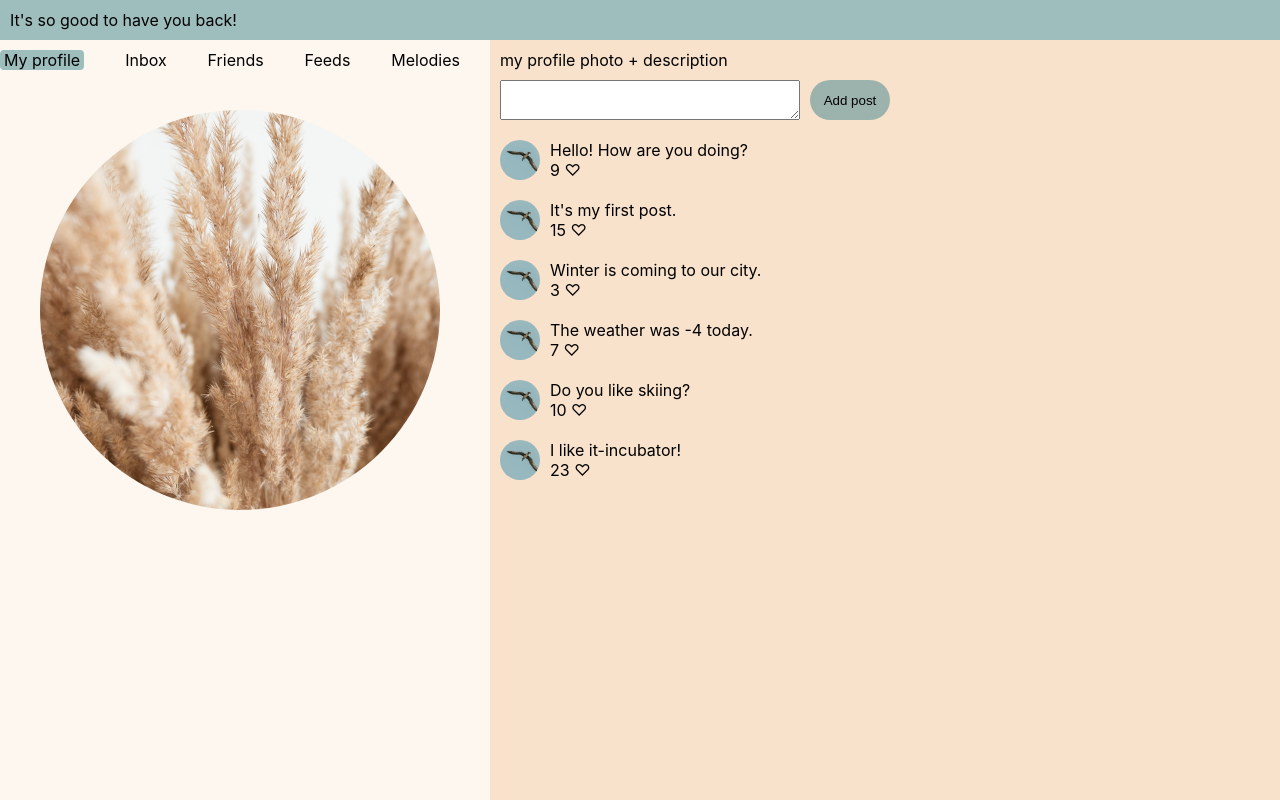
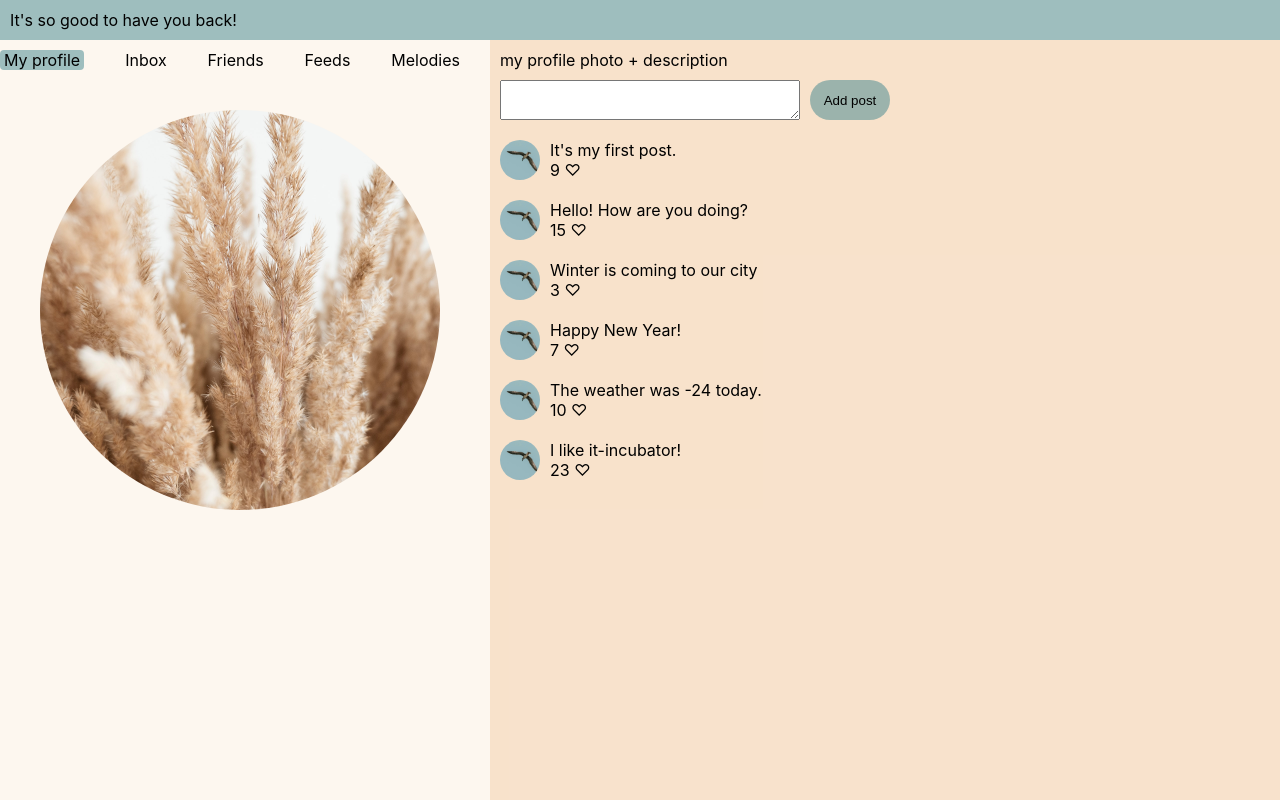
Before and after one commit to eliseevais/3-social-network-incubator, a React (Create React App) app: page /myprofile in a window 1280 px wide. Built offline with nearby package versions, Linux system fonts and the light colour scheme.

Commit message:
lesson_24 is loading: UI and BLL, creating Data for messages, posts, dialogs

```diff
--- a/src/layout/section/inbox/Inbox.tsx
+++ b/src/layout/section/inbox/Inbox.tsx
@@ -1,24 +1,51 @@
 import React from "react";
 import {Styles} from "./Inbox_Styles";
-import {DialogItem} from "./dialogItem/DialogItem";
+import {DialogItem, DialogItemPropsType} from "./dialogItem/DialogItem";
 import {MessageItem} from "./messageItem/MessageItem";
 
+
+type DialogsDataPropsType = {
+  [index: number]: DialogItemPropsType
+};
+type MessagePropsType = {
+  id: number;
+  message: string
+};
+type MessageData = {
+  [index: number]: MessagePropsType
+}
 type InboxPropsType = {};
 
 export const Inbox = (props: InboxPropsType) => {
+  const DialogsData: DialogsDataPropsType = [
+    {id: 1, name: 'Dmitry'},
+    {id: 2, name: 'Ekaterina'},
+    {id: 3, name: 'Maria'},
+    {id: 4, name: 'Olga'},
+    {id: 5, name: 'Maxim'}
+  ]
+
+  const MessageData: MessageData = [
+    {id: 1, message: 'Hello, my friend!'},
+    {id: 2, message: 'How are you doing?'},
+    {id: 3, message: 'Would you like to go to the cinema?'},
+    {id: 4, message: 'No, thanks, I will stay at home to study.'},
+  ]
   return (
     <Styles.Inbox>
       <div>
-        <DialogItem name='Dmitry' id='1'/>
-        <DialogItem name='Ekaterina' id='2'/>
-        <DialogItem name='Maria' id='3'/>
-        <DialogItem name='Olga' id='4'/>
-        <DialogItem name='Maxim' id='5'/>
+        <DialogItem name={DialogsData[0].name} id={DialogsData[0].id}/>
+        <DialogItem name={DialogsData[1].name} id={DialogsData[1].id}/>
+        <DialogItem name={DialogsData[2].name} id={DialogsData[2].id}/>
+        <DialogItem name={DialogsData[3].name} id={DialogsData[3].id}/>
+        <DialogItem name={DialogsData[4].name} id={DialogsData[4].id}/>
+
       </div>
       <div>
-        <MessageItem message='Hello, my friend!'/>
-        <MessageItem message='How are you doing?'/>
-        <MessageItem message='Would you like to go to the cinema?'/>
+        <MessageItem message={MessageData[0].message}/>
+        <MessageItem message={MessageData[1].message}/>
+        <MessageItem message={MessageData[2].message}/>
+        <MessageItem message={MessageData[3].message}/>
       </div>
     </Styles.Inbox>
   )
--- a/src/layout/section/inbox/dialogItem/DialogItem.tsx
+++ b/src/layout/section/inbox/dialogItem/DialogItem.tsx
@@ -2,8 +2,8 @@ import {Styles} from "../Inbox_Styles";
 import {NavLink} from "react-router-dom";
 import React from "react";
 
-type DialogItemPropsType = {
-  id: string;
+export type DialogItemPropsType = {
+  id: number;
   name: string;
 };
 
--- a/src/layout/section/main/myPosts/MyPosts.tsx
+++ b/src/layout/section/main/myPosts/MyPosts.tsx
@@ -3,7 +3,24 @@ import {Post} from "./post/Post";
 import {Styles} from "./MyPosts_Styles";
 import {ProfileInfo} from "../profileInfo/ProfileInfo";
 
+type PostPropsType = {
+  id: number;
+  message: string;
+  likesCount: number
+};
+type PostDataPropsType = {
+  [index: number]: PostPropsType
+};
+
 export const MyPosts = () => {
+  const postsData: PostDataPropsType = [
+    {id: 1, message: 'It\'s my first post.', likesCount: 9 },
+    {id: 2, message: 'Hello! How are you doing?', likesCount: 15 },
+    {id: 3, message: 'Winter is coming to our city', likesCount: 3 },
+    {id: 4, message: 'Happy New Year!', likesCount: 7 },
+    {id: 5, message: 'The weather was -24 today.', likesCount: 10 },
+    {id: 6, message: 'I like it-incubator!', likesCount: 23 }
+  ]
   return (
     <div>
       <ProfileInfo/>
@@ -11,12 +28,12 @@ export const MyPosts = () => {
         <Styles.NewPostTextarea/>
         <Styles.AddPostButton>Add post</Styles.AddPostButton>
       </Styles.NewPostWrapper>
-      <Post message='Hello! How are you doing?' likesCount={9}/>
-      <Post message={`It's my first post.`} likesCount={15}/>
-      <Post message={`Winter is coming to our city.`} likesCount={3}/>
-      <Post message={`The weather was -4 today.`} likesCount={7}/>
-      <Post message={`Do you like skiing?`} likesCount={10}/>
-      <Post message={`I like it-incubator!`} likesCount={23}/>
+      <Post message={postsData[0].message} likesCount={postsData[0].likesCount}/>
+      <Post message={postsData[1].message} likesCount={postsData[1].likesCount}/>
+      <Post message={postsData[2].message} likesCount={postsData[2].likesCount}/>
+      <Post message={postsData[3].message} likesCount={postsData[3].likesCount}/>
+      <Post message={postsData[4].message} likesCount={postsData[4].likesCount}/>
+      <Post message={postsData[5].message} likesCount={postsData[5].likesCount}/>
     </div>
   );
 };
```
